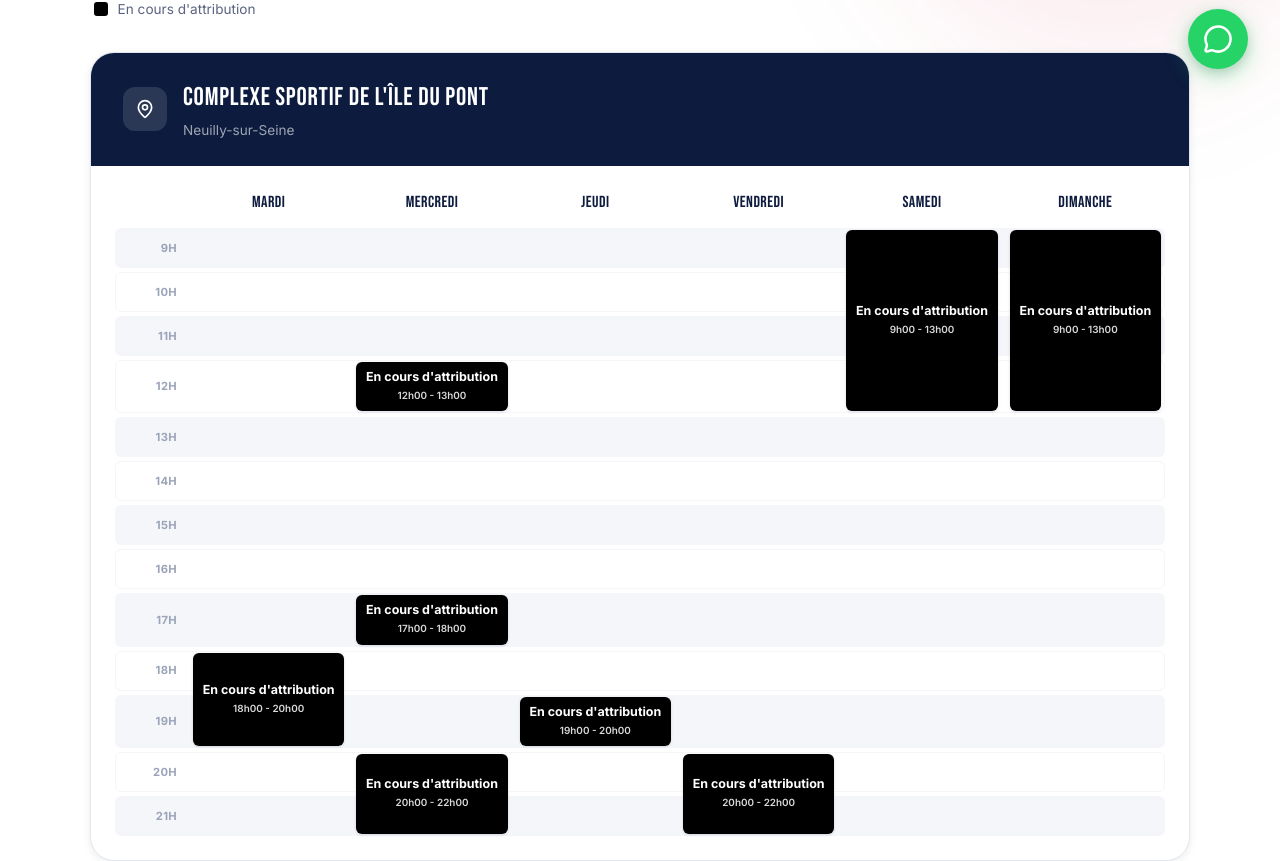
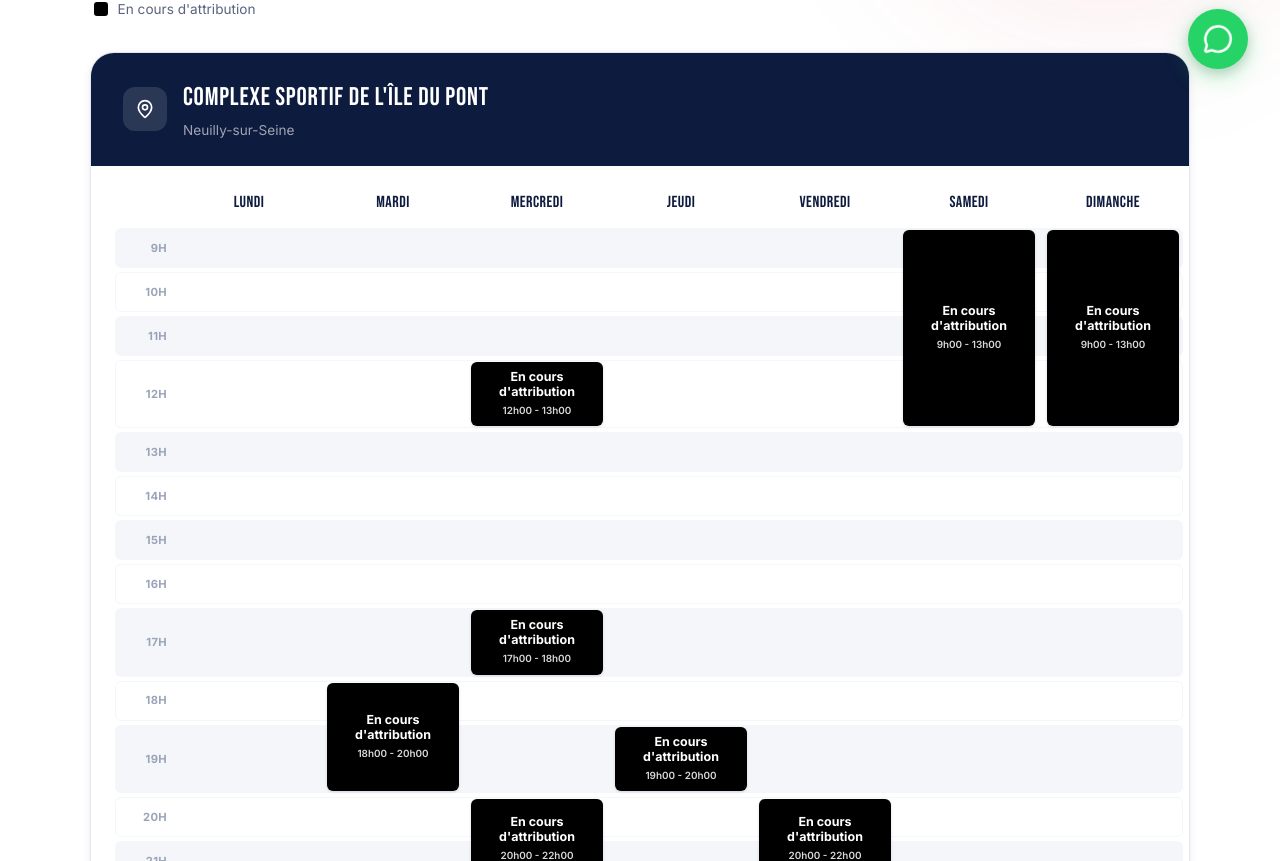
Before and after one commit to jeremygsz/neuilly-bball, a Next.js app: page /planning in a window 1280 px wide. Shown: the part 699-1560 px from the top of the page. Built offline with nearby package versions, Linux system fonts and the light colour scheme; no server answers; the database is empty.

Commit message:
partner sport protech + planning full week

```diff
--- a/src/app/(public)/planning/PlanningPageContent.tsx
+++ b/src/app/(public)/planning/PlanningPageContent.tsx
@@ -79,20 +79,9 @@ function SiteGallery({ site }: { site: (typeof siteGalleries)[number] }) {
     );
 }
 
-function daysForSite(site: PlanningSite) {
-    const present = new Set(site.slots.map((slot) => slot.day));
-    return DAY_ORDER.filter((day) => present.has(day));
-}
-
-function hoursForSite(site: PlanningSite) {
-    const start = site.startHour ?? HOURS[0];
-    const end = HOURS[HOURS.length - 1];
-    return Array.from({ length: end - start + 1 }, (_, i) => start + i);
-}
-
 function SiteSchedule({ site, teamLabel }: { site: PlanningSite; teamLabel: (teamIds: number[]) => string }) {
-    const days = daysForSite(site);
-    const hours = hoursForSite(site);
+    const days = DAY_ORDER;
+    const hours = HOURS;
 
     return (
         <div className={s.siteCard}>
--- a/src/components/public/home/PartenairesSection.tsx
+++ b/src/components/public/home/PartenairesSection.tsx
@@ -42,7 +42,7 @@ const PARTENAIRES = [
     },
     {
         nom: "Sport Protech",
-        img: "/images/partner/sportprotech.jpg",
+        img: "/images/partner/sportprotech.png",
         desc: "Équipement de protection",
     },
     {
--- a/src/lib/planning.ts
+++ b/src/lib/planning.ts
@@ -40,13 +40,12 @@ export interface PlanningSite {
     id: "ile-du-pont" | "koenig";
     name: string;
     address: string;
-    startHour?: number;
     slots: PlanningSlot[];
 }
 
-export const DAY_ORDER = ["Mardi", "Mercredi", "Jeudi", "Vendredi", "Samedi", "Dimanche"];
+export const DAY_ORDER = ["Lundi", "Mardi", "Mercredi", "Jeudi", "Vendredi", "Samedi", "Dimanche"];
 
-export const HOURS = Array.from({ length: 13 }, (_, i) => 9 + i); // 9h → 21h (colonnes de la grille, jusqu'à 22h)
+export const HOURS = Array.from({ length: 14 }, (_, i) => 9 + i); // 9h → 22h (axe de la grille, sur les deux sites)
 
 export const sites: PlanningSite[] = [
     {
@@ -83,7 +82,6 @@ export const sites: PlanningSite[] = [
         id: "koenig",
         name: "Espace Koenig",
         address: "Neuilly-sur-Seine",
-        startHour: 15,
         slots: [
             { day: "Mardi", start: 18, end: 19, category: "jeunes-1", teamIds: [3, 4] },
             { day: "Mardi", start: 19, end: 20, category: "jeunes-2", teamIds: [5] },
```
Also changed, not shown: public/images/partner/sportprotech.jpg (deleted), public/images/partner/sportprotech.png (added).
